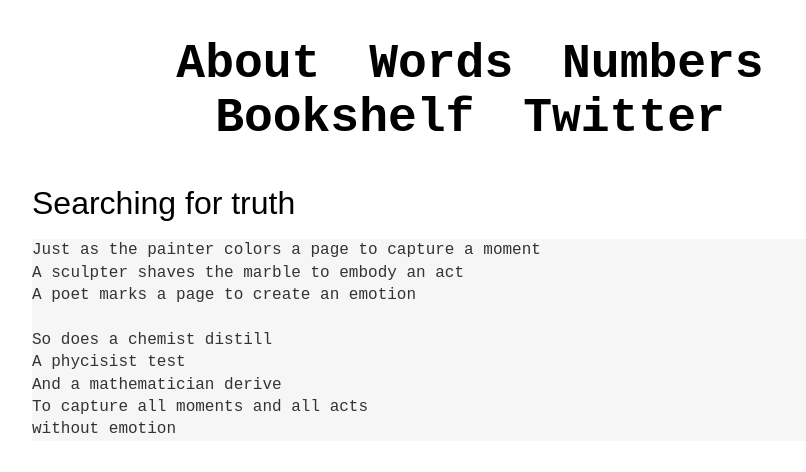
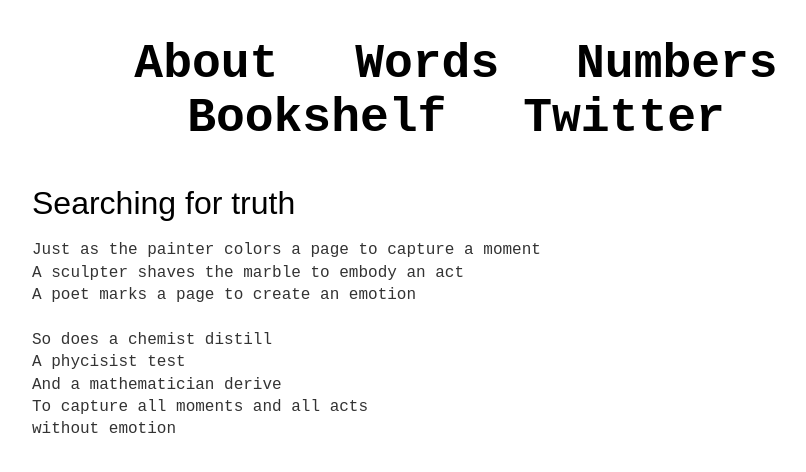
Before and after one commit to Regon94/regon.github.io, a plain HTML site: page Words/Poems/Truth_1.html in a window 1280 px wide. Shown: the part 246-718 px from the top of the page, without its empty margins (160-966 px from the left). Drawn offline with Linux system fonts and the light colour scheme.

```diff
--- a/css/main.css
+++ b/css/main.css
@@ -11,7 +11,7 @@ nav ul, footer ul {
 }
 nav ul li, footer ul li {
     display: inline;
-    margin-right: 20px;
+    margin-right: 1em;
     list-style:none;
 }
 ul li {
@@ -91,7 +91,6 @@ footer {
     font-size 2em;
     font-family: "Merriweather", serif;
     color: #232323;
-    background-color: #F6F6F6;
 }
 
 ul.posts {
```
